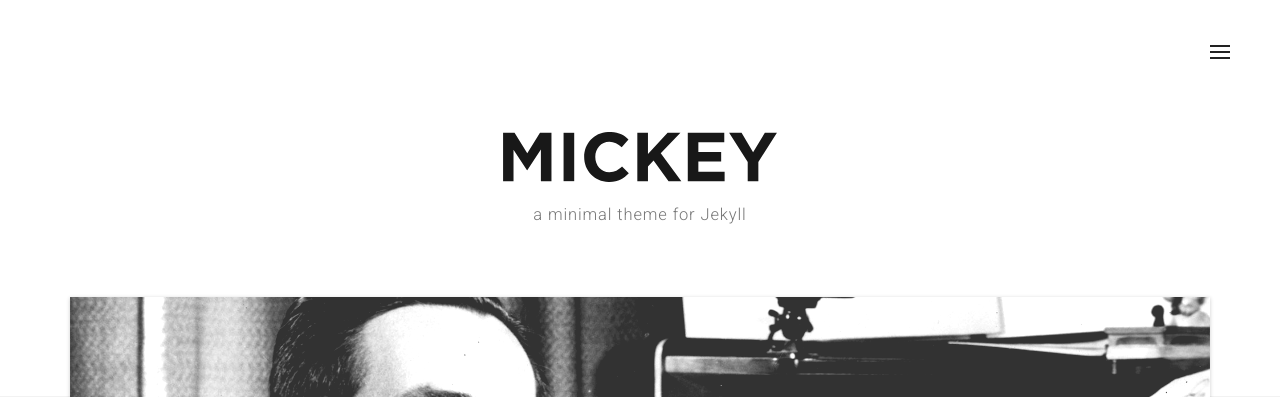
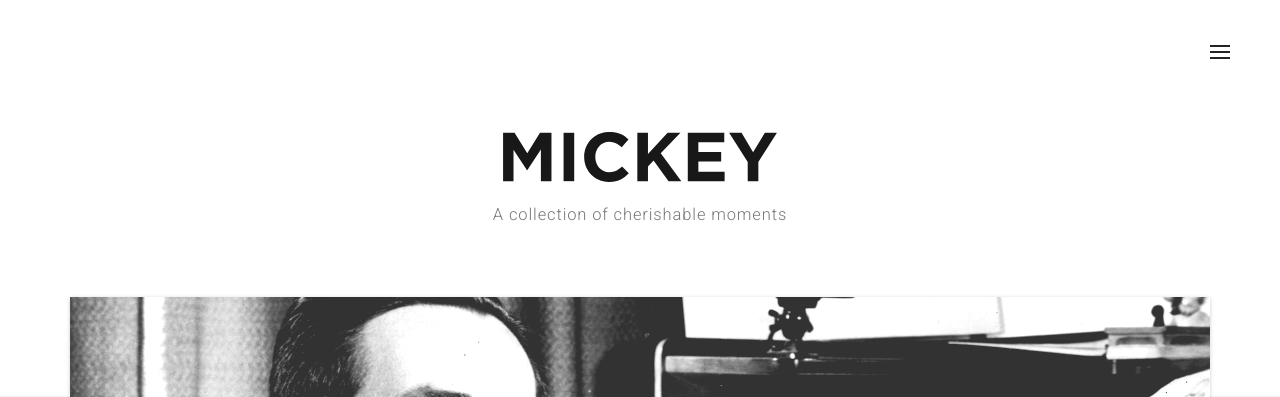
Before and after one commit to yjygg/yjygg.github.io, a Jekyll site: the page built from index.html, in a window 1280 px wide. Shown: the top 397 px of the page. Built offline with Jekyll 4.4.1, drawn with Linux system fonts in a browser that asks for light colours; nearby versions of some CDN libraries; some web fonts are replaced; Markdown is read by kramdown in place of the engine named in the settings.

Commit message:
update front page

```diff
--- a/index.html
+++ b/index.html
@@ -1,6 +1,6 @@
 ---
 layout: default
-title: Mickey Theme for Jekyll
+title: YJYGG's Site
 ---
 
 <section class="section--first section--frontpage">
@@ -12,7 +12,7 @@
       <div class="postMeta-wrapper postMeta-wrapper--frontpage">
         <ul class="postMeta">
           <li class="postMeta-tagline">
-            a minimal theme for Jekyll
+            A collection of cherishable moments
           </li>
         </ul>
       </div>
@@ -29,12 +29,14 @@
             <article class="postArticle postArticle--short">
               {% if post.image.feature %}
               <a href="{{ post.url }}">
-                    <div class="postArticle-image desaturate" style="background-image:url('{{ post.image.feature | prepend: site.baseurl_featured_img }}')">
+                <div class="postArticle-image desaturate"
+                  style="background-image:url('{{ post.image.feature | prepend: site.baseurl_featured_img }}')">
                 </div>
               </a>
               {% else %}
               <a href="{{ post.url }}">
-                  <div class="postArticle-image" style="background-image:url('{{site.baseurl}}assets/images/logo-black.svg')">
+                <div class="postArticle-image"
+                  style="background-image:url('{{site.baseurl}}assets/images/logo-black.svg')">
                 </div>
               </a>
               {% endif %}
```
Lines whose indentation alone changed are shown as unchanged.
